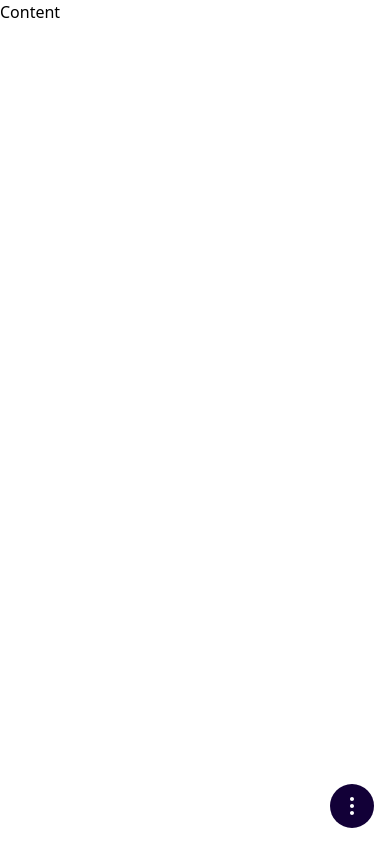
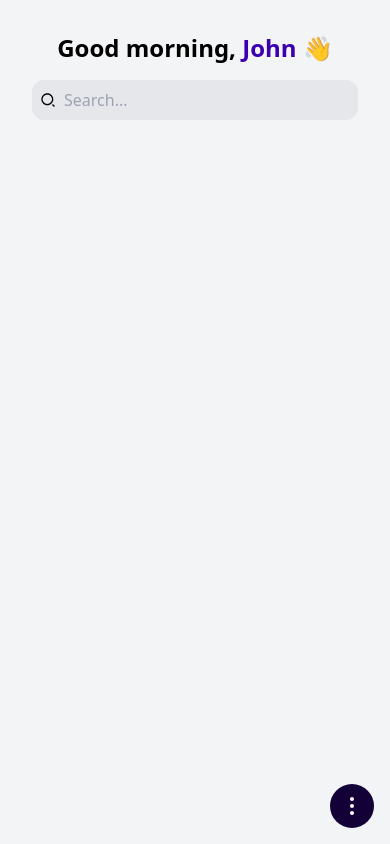
Before and after one commit to pmpeloc/dashboard-template, a React (Vite) app: page / in a window 390 px wide. Built offline with nearby package versions, Linux system fonts and the light colour scheme.

Commit message:
feat: Header with responsive added

```diff
--- a/src/App.jsx
+++ b/src/App.jsx
@@ -1,10 +1,13 @@
+import { Header } from './components/Header';
 import { Sidebar } from './components/Sidebar';
 
 function App() {
   return (
     <div className='grid lg:grid-cols-4 xl:grid-cols-6 min-h-screen'>
       <Sidebar />
-      <div className='lg:col-span-3 xl:col-span-5'>Content</div>
+      <div className='lg:col-span-3 xl:col-span-5 bg-gray-100 p-8'>
+        <Header />
+      </div>
     </div>
   );
 }
--- /dev/null
+++ b/src/components/Header.jsx
@@ -0,0 +1,23 @@
+import React from 'react';
+// Icons
+import { RiSearch2Line } from 'react-icons/ri';
+
+export const Header = () => {
+  return (
+    <header className='flex flex-col md:flex-row items-center justify-between gap-4'>
+      <h1 className='text-2xl md:text-3xl font-bold'>
+        Good morning, <span className='text-primary-100'>John</span> 👋
+      </h1>
+      <form className='w-full md:w-auto'>
+        <div className='relative'>
+          <RiSearch2Line className='absolute top-1/2 -translate-y-1/2 left-2' />
+          <input
+            type='text'
+            className='bg-gray-200 outline-none py-2 pl-8 pr-4 rounded-xl w-full md:w-auto'
+            placeholder='Search...'
+          />
+        </div>
+      </form>
+    </header>
+  );
+};
--- a/src/components/Sidebar.jsx
+++ b/src/components/Sidebar.jsx
@@ -16,7 +16,7 @@ export const Sidebar = () => {
   return (
     <>
       <div
-        className={`bg-primary-900 h-full fixed lg:static w-[80%] md:w-[40%] lg:w-full transition-all duration-300 ${
+        className={`bg-primary-900 h-full fixed lg:static w-[80%] md:w-[40%] lg:w-full transition-all duration-300 z-50 ${
           showMenu ? 'left-0' : '-left-full'
         }`}>
         {/* Profile */}
@@ -63,7 +63,7 @@ export const Sidebar = () => {
       </div>
       {/* Button movile */}
       <button
-        className='lg:hidden fixed right-4 bottom-4 text-2xl bg-primary-900 p-2.5 rounded-full text-white'
+        className='lg:hidden fixed right-4 bottom-4 text-2xl bg-primary-900 p-2.5 rounded-full text-white z-50'
         onClick={() => setShowMenu(!showMenu)}>
         {showMenu ? <RiCloseFill /> : <RiMore2Fill />}
       </button>
```
